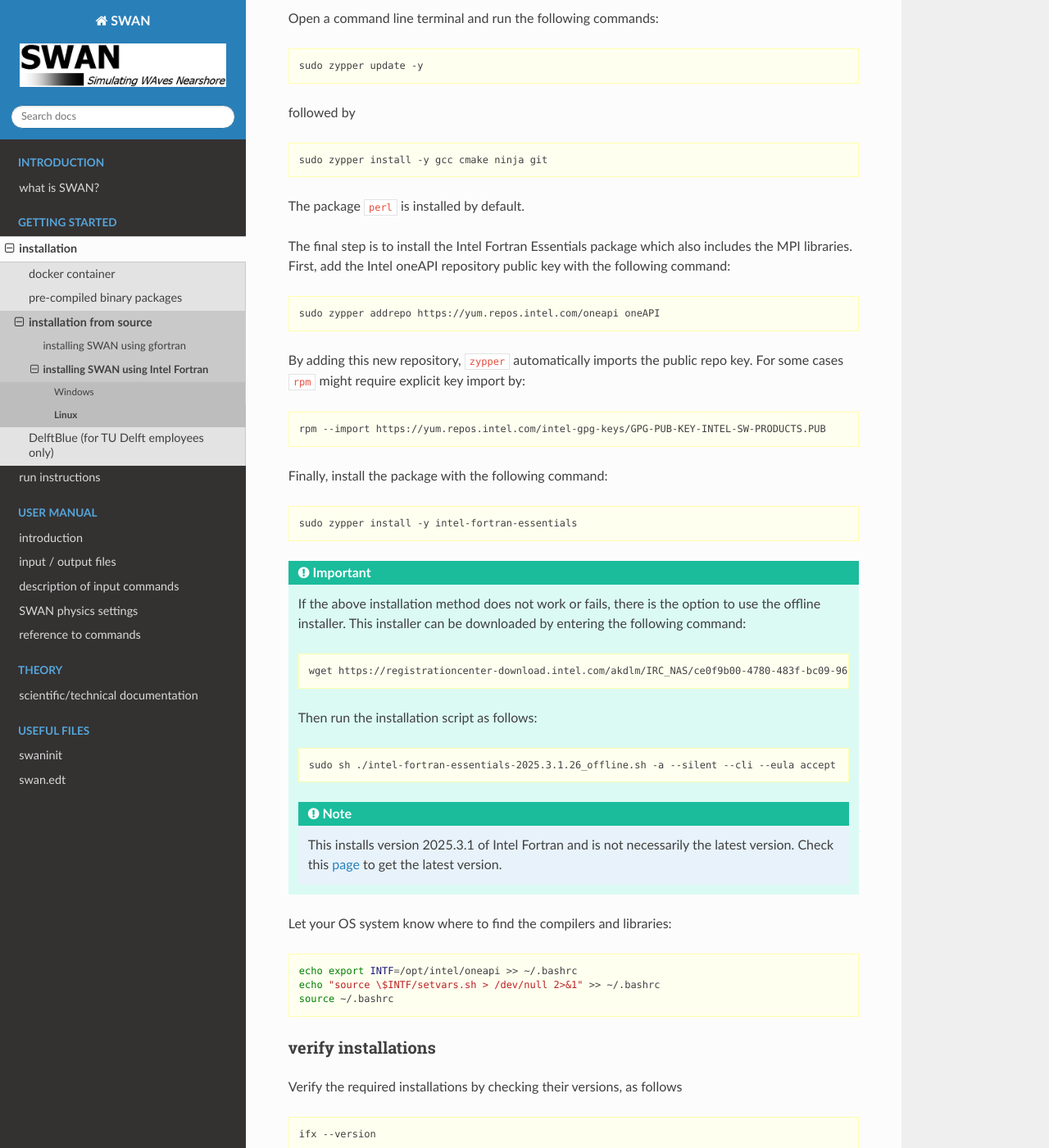
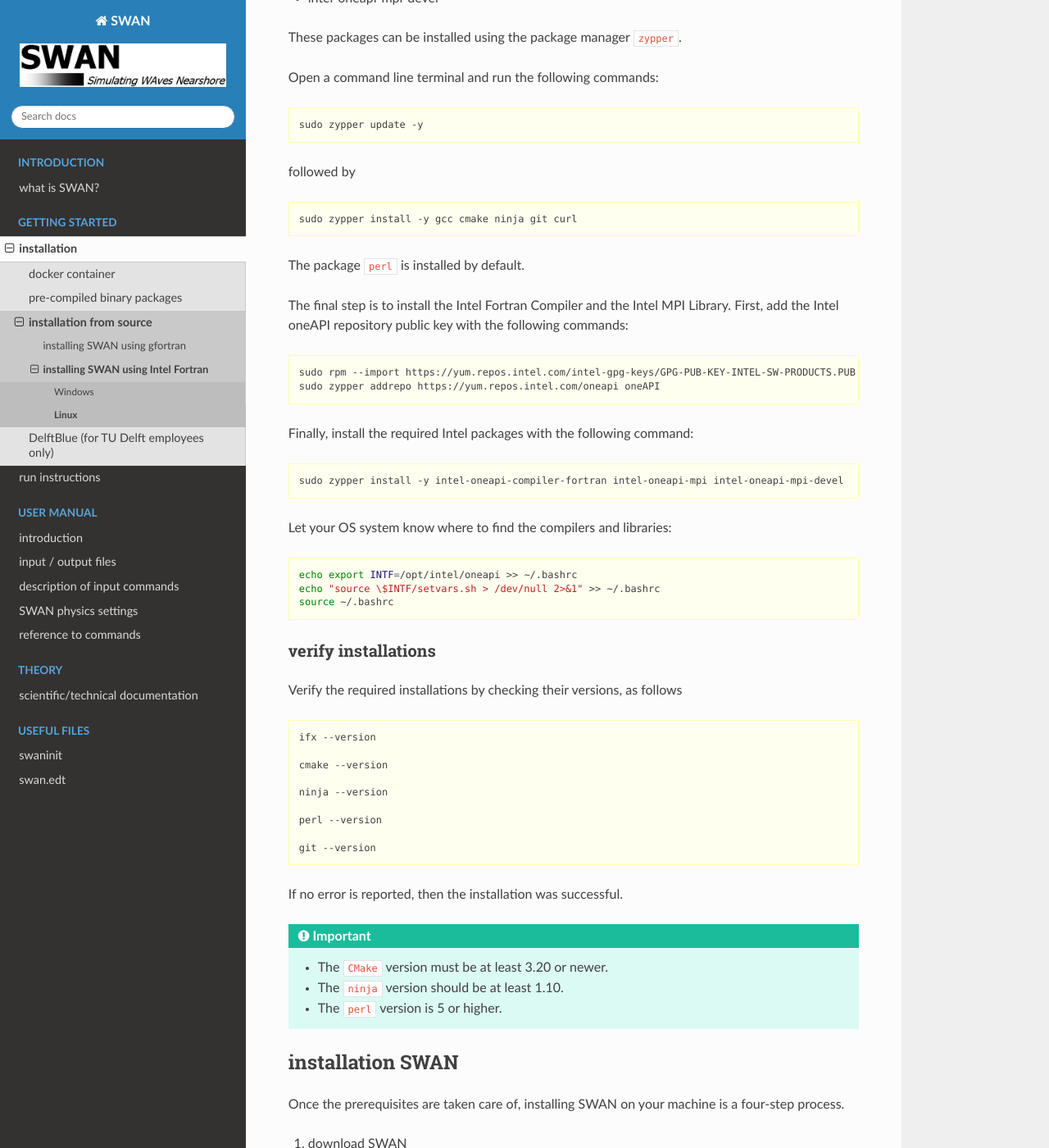
Before and after one commit to delftwaves/swan-docs, a Sphinx documentation site: the page built from docs/getting_started/intel_fortran/suse/index.rst, in a window 1280 px wide and 1400 px high, scrolled down 494 px. Shown: the whole window at 82% size. Built offline with Sphinx 7.4.7 and the Read the Docs theme 3.1.0, drawn with Linux system fonts in a browser that asks for light colours; some of the changed text lies outside the part shown.

Commit message:
update documentation

```diff
--- a/docs/getting_started/intel_fortran/suse/index.rst
+++ b/docs/getting_started/intel_fortran/suse/index.rst
@@ -12,8 +12,11 @@
 - cmake
 - ninja
 - git
+- curl
 - perl
-- intel-fortran-essentials
+- intel-oneapi-compiler-fortran
+- intel-oneapi-mpi
+- intel-oneapi-mpi-devel
 
 These packages can be installed using the package manager ``zypper``.
 
@@ -27,49 +30,23 @@
 
 .. code-block:: bash
 
-   sudo zypper install -y gcc cmake ninja git
+   sudo zypper install -y gcc cmake ninja git curl
 
 The package ``perl`` is installed by default.
 
-The final step is to install the Intel Fortran Essentials package which also includes the MPI libraries.
-First, add the Intel oneAPI repository public key with the following command:
+The final step is to install the Intel Fortran Compiler and the Intel MPI Library.
+First, add the Intel oneAPI repository public key with the following commands:
 
 .. code-block:: bash
 
+   sudo rpm --import https://yum.repos.intel.com/intel-gpg-keys/GPG-PUB-KEY-INTEL-SW-PRODUCTS.PUB
    sudo zypper addrepo https://yum.repos.intel.com/oneapi oneAPI
 
-By adding this new repository, ``zypper`` automatically imports the public repo key. For some cases ``rpm`` might require explicit key import by:
+Finally, install the required Intel packages with the following command:
 
 .. code-block:: bash
 
-   rpm --import https://yum.repos.intel.com/intel-gpg-keys/GPG-PUB-KEY-INTEL-SW-PRODUCTS.PUB
-
-Finally, install the package with the following command:
-
-.. code-block:: bash
-
-   sudo zypper install -y intel-fortran-essentials
-
-.. important::
-
-   If the above installation method does not work or fails, there is the option to use the offline installer.
-   This installer can be downloaded by entering the following command:
-
-   .. code-block:: bash
-
-      wget https://registrationcenter-download.intel.com/akdlm/IRC_NAS/ce0f9b00-4780-483f-bc09-96d6fb4467ca/intel-fortran-essentials-2025.3.1.26_offline.sh
-
-   Then run the installation script as follows:
-
-   .. code-block:: bash
-
-      sudo sh ./intel-fortran-essentials-2025.3.1.26_offline.sh -a --silent --cli --eula accept
-
-   .. note::
-
-      This installs version 2025.3.1 of Intel Fortran and is not necessarily the latest version.
-      Check this `page <https://www.intel.com/content/www/us/en/developer/tools/oneapi/fortran-compiler-download.html?operatingsystem=linux&distribution-linux=offline>`_
-      to get the latest version.
+   sudo zypper install -y intel-oneapi-compiler-fortran intel-oneapi-mpi intel-oneapi-mpi-devel
 
 Let your OS system know where to find the compilers and libraries:
 
```
Also changed, not shown: docs/getting_started/intel_fortran/rhel/index.rst (+8 -7 lines), docs/getting_started/intel_fortran/windows.rst (+20 -9 lines).
